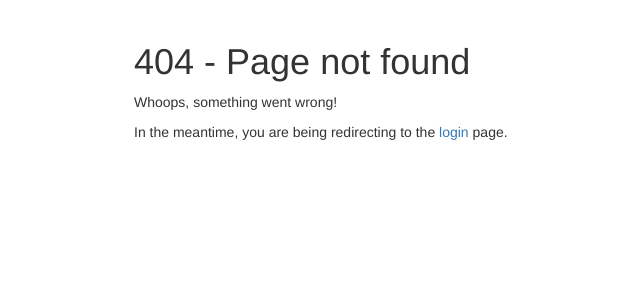
After one commit to jawrainey/atc, a Flask app: template app/templates/404.html in a window 1280 px wide. The commit adds this page. Shown: the top 300 px of the page, without its empty margins (271-911 px from the left). Run offline with Flask 2, Linux system fonts and the light colour scheme; the template is opened without the code that fills it, so the values that code supplies are empty; the visitor is signed in with stand-in values (Sample User, id 1); some libraries are stand-ins or nearby versions.

Commit message:
Add a basic 404 page

```diff
--- /dev/null
+++ b/app/templates/404.html
@@ -0,0 +1,18 @@
+<!DOCTYPE html>
+<html>
+  <head>
+    <title>Alcohol Treatment Centre - Page not found</title>
+    <meta name="viewport" content="width=device-width, initial-scale=1.0">
+    <!-- Bootstrap -->
+    <link href="//cdnjs.cloudflare.com/ajax/libs/twitter-bootstrap/3.1.1/css/bootstrap.min.css" rel="stylesheet" media="screen">
+    <link href="{{ url_for('static', filename='css/custom.css', _external=True) }}" rel="stylesheet">
+    <meta http-equiv="refresh" content="5; url=/" />
+  </head>
+  <body>
+    <div class="container">
+      <h1>404 - Page not found</h1>
+      <p>Whoops, something went wrong!</p>
+      <p>In the meantime, you are being redirecting to the <a href='/'>login</a> page.</p>
+    </div>
+  </body>
+</html>
--- a/app/templates/login.html
+++ b/app/templates/login.html
@@ -13,7 +13,7 @@
             {{ form.hidden_tag() }}
             <div class="form-group input-group{% if form.username.errors %} has-error{% endif %}">
               <span class="input-group-addon control-label"><i class="glyphicon glyphicon-user"></i></span>
-                <input class="form-control" placeholder="{{ helper.placeholder(form.username, "Username") }}" name="username" type="username" autofocus="">
+              <input class="form-control" placeholder="{{ helper.placeholder(form.username, "Username") }}" name="username" type="username" autofocus="">
             </div>
             <div class="form-group input-group{% if form.password.errors %} has-error{% endif %}">
               <span class="input-group-addon control-label"><i class="glyphicon glyphicon-lock"></i></span>
--- a/app/views.py
+++ b/app/views.py
@@ -1,4 +1,4 @@
-from flask import render_template, redirect, url_for, flash
+from flask import render_template, redirect, url_for, flash, request
 from app import app, forms, models, db, login_manager
 from flask.ext.login import login_user, login_required, logout_user
 import datetime
@@ -12,9 +12,10 @@ def load_user(username):
 @app.route('/', methods=['GET', 'POST'])
 def index():
     form = forms.LoginForm()
-    if form.validate_on_submit():
-        login_user(form.user)
-        return redirect(url_for('create'))
+    if request.method == 'POST':
+        if form.validate_on_submit():
+            login_user(form.user)
+            return redirect(url_for('create'))
     return render_template('login.html', form=form)
 
 
@@ -49,5 +50,6 @@ def create():
 
 @app.errorhandler(404)
 def page_not_found(e):
-    flash('Something went wrong. You have been taken back to the login screen.')
-    return redirect('/')
+    flash('Whoops, something went wrong.'
+          'You have been taken back to the login screen.')
+    return render_template('404.html'), 404
```
